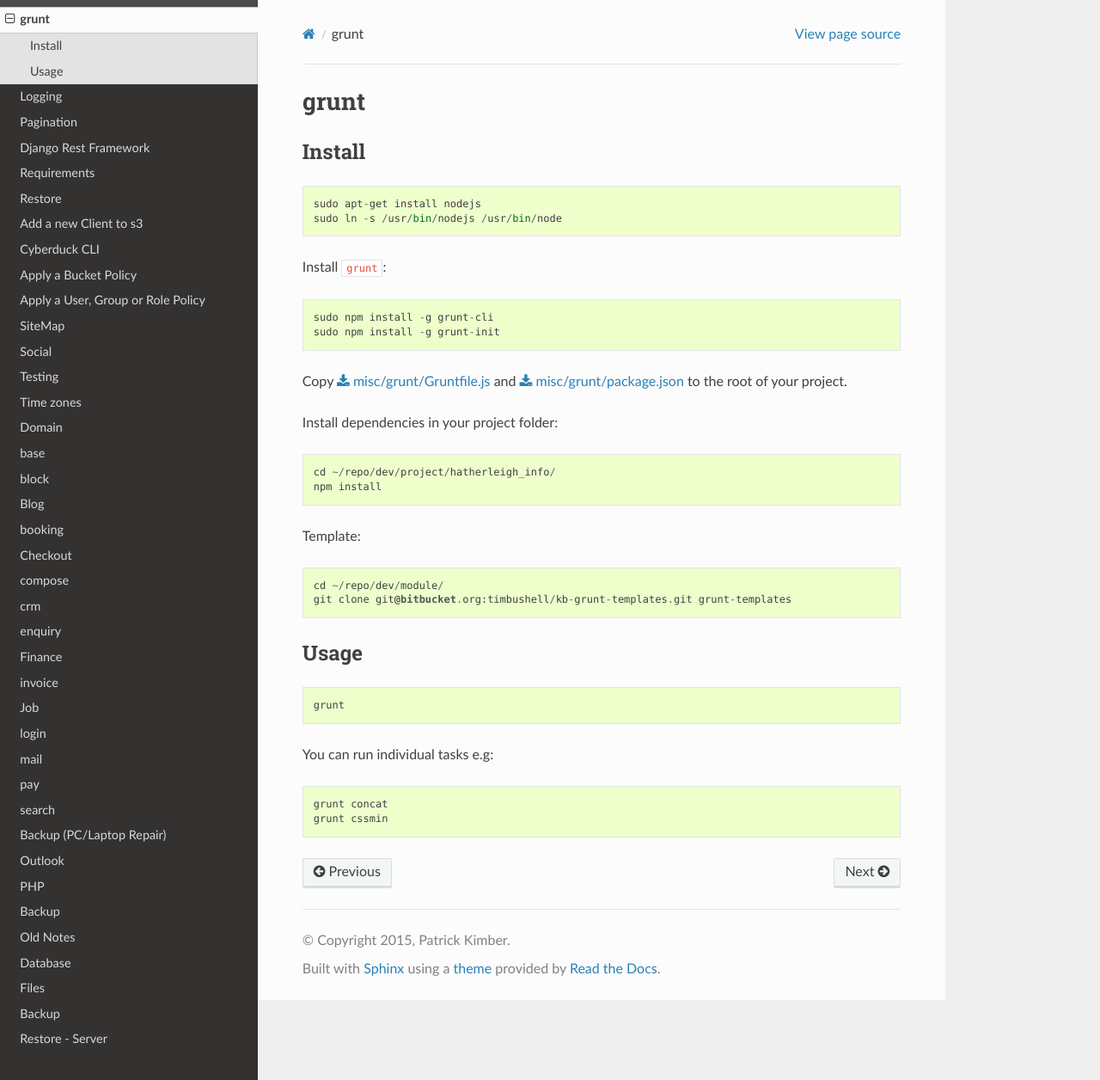
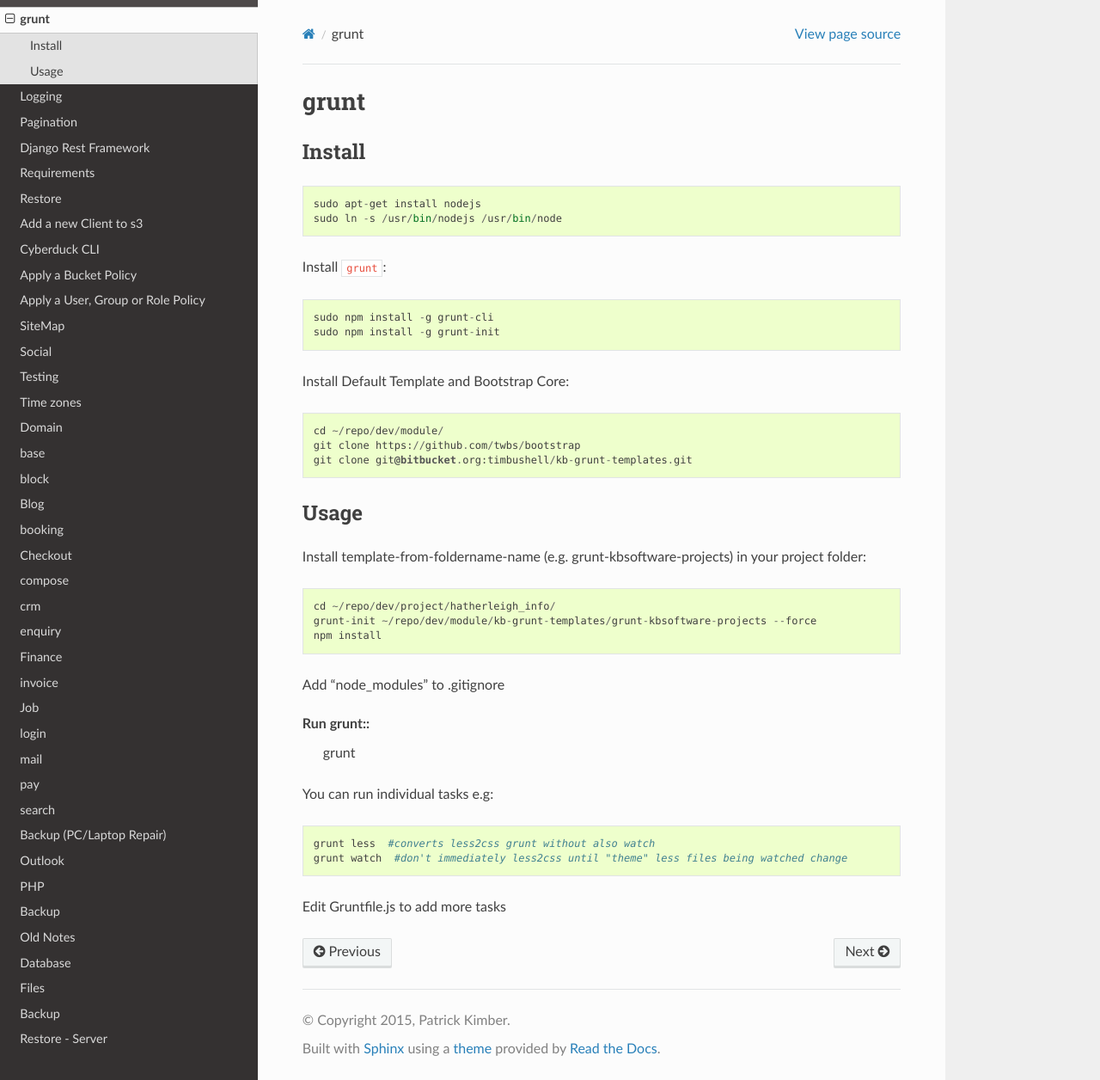
Before and after one commit to pkimber/old-docs-migrated-to-gitlab, a Sphinx documentation site: the page built from source/dev-grunt.rst, in a window 1280 px wide and 1256 px high. Shown: the whole window at 86% size. Built offline with Sphinx 7.4.7 and the Read the Docs theme 2.0.0, drawn with Linux system fonts in a browser that asks for light colours.

Commit message:
Grunt setup help

```diff
--- a/source/dev-grunt.rst
+++ b/source/dev-grunt.rst
@@ -14,28 +14,31 @@ Install ``grunt``::
   sudo npm install -g grunt-cli
   sudo npm install -g grunt-init
 
-Copy :download:`misc/grunt/Gruntfile.js` and
-:download:`misc/grunt/package.json` to the root of your project.
-
-Install dependencies in your project folder::
-
-  cd ~/repo/dev/project/hatherleigh_info/
-  npm install
-
-Template::
+Install Default Template and Bootstrap Core::
 
   cd ~/repo/dev/module/
-  git clone git@bitbucket.org:timbushell/kb-grunt-templates.git grunt-templates
+  git clone https://github.com/twbs/bootstrap
+  git clone git@bitbucket.org:timbushell/kb-grunt-templates.git
+
 
 Usage
 =====
 
+Install template-from-foldername-name (e.g. grunt-kbsoftware-projects) in your project folder::
 
-::
+  cd ~/repo/dev/project/hatherleigh_info/
+  grunt-init ~/repo/dev/module/kb-grunt-templates/grunt-kbsoftware-projects --force
+  npm install
 
+Add "node_modules" to .gitignore
+
+
+Run grunt::
   grunt
 
 You can run individual tasks e.g::
 
-  grunt concat
-  grunt cssmin
+  grunt less  #converts less2css grunt without also watch
+  grunt watch  #don't immediately less2css until "theme" less files being watched change
+
+Edit Gruntfile.js to add more tasks
```
